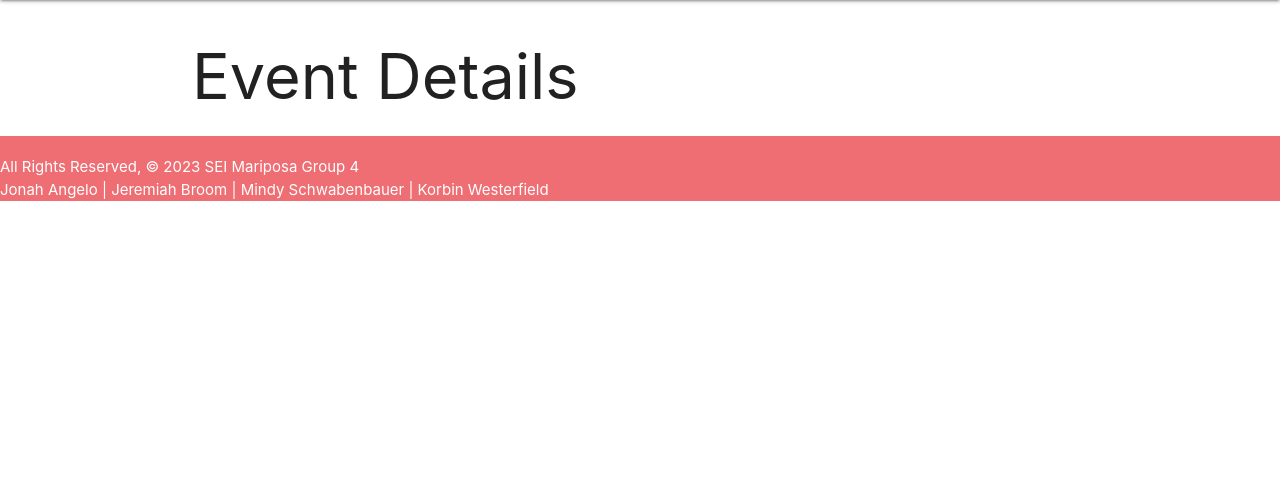
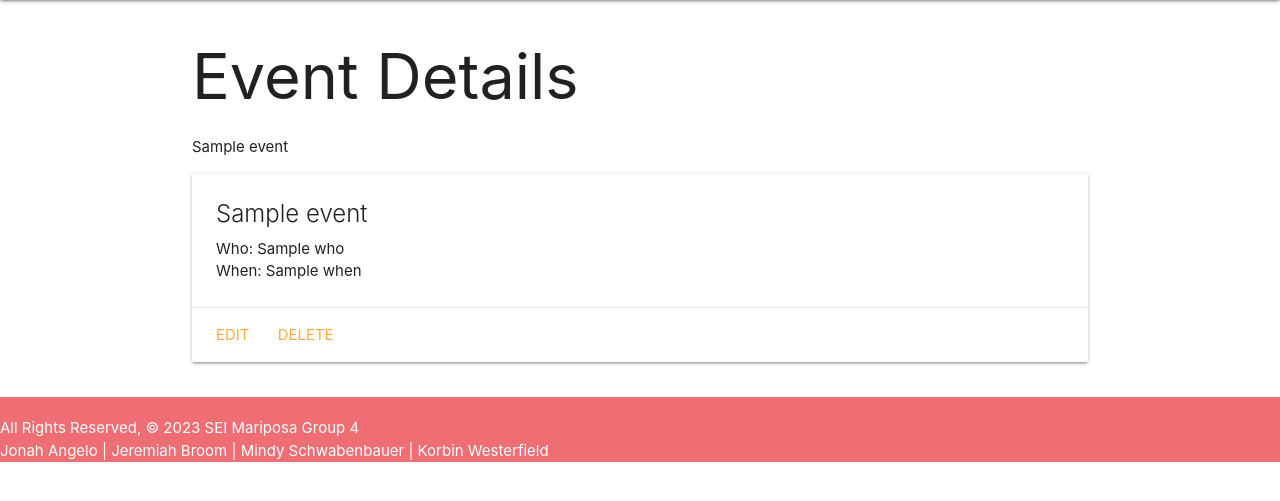
Before and after one commit to mindyschwab/Poll-App, a Django app: template planit/main_app/templates/events/detail.html in a window 1280 px wide. Shown: the part 64-565 px from the top of the page. Run offline with Django 3.2, Linux system fonts and the light colour scheme; the template is opened without the code that fills it: most values are stand-ins (such as "Sample title", 1, 10 or a date in 2020); some libraries are stand-ins or nearby versions.

```diff
--- a/planit/main_app/models.py
+++ b/planit/main_app/models.py
@@ -1,20 +1,24 @@
 from django.db import models
 from django.urls import reverse
+from datetime import date
 from django.contrib.auth.models import User
 
 # Create your models here.
 
 
 class Event(models.Model):
+    name = models.CharField(max_length=100)
     who = models.CharField(max_length=150)
     what = models.CharField(max_length=150)
     where = models.CharField(max_length=100)
-    when = models.CharField(max_length=150)
+    when = models.DateField('event Date')
     why = models.TextField(max_length=250)
     # will need to uncomment this once the superuser/admin access is created
     # adds a user_id foreignkey colum in the DB
     user = models.ForeignKey(User, on_delete=models.CASCADE)
 
+    # class Meta:
+    #     ordering = ['-date']
     # creates a Many to Many Relationship with Poll model
     # polls = models.ManyToManyField(Poll)
 
--- a/planit/main_app/templates/events/detail.html
+++ b/planit/main_app/templates/events/detail.html
@@ -2,5 +2,21 @@
 {% block content %}
 
 <h1>Event Details</h1>
+<p> {{ event.name }} </p>
+
+<div class="row">
+        <div class="card">
+            <div class="card-content">
+                <span class="card-title">{{ event.name }}</span>
+                <p>Who: {{ event.who }} </p>
+                <p>When: {{ event.when }} </p>
+            </div>
+            <div class="card-action">
+                <a href="{% url 'events_update' event.id %}">Edit</a>
+                <a href="{% url 'events_delete' event.id %}">Delete</a>
+            </div>
+        </div>
+
+</div>
 
 {% endblock %}
--- a/planit/main_app/urls.py
+++ b/planit/main_app/urls.py
@@ -7,6 +7,10 @@ urlpatterns = [
     path('events/', views.events_index, name='index'),
     path('events/<int:event_id>/', views.events_detail, name='detail'),
     path('events/create/', views.EventCreate.as_view(), name='events_create'),
+    path('events/<int:pk>/update/',
+         views.EventUpdate.as_view(), name='events_update'),
+    path('events/<int:pk>/delete/',
+         views.EventDelete.as_view(), name='events_delete'),
     path('events/<int:event_id>/assoc_group/<int:group_id>/',
          views.assoc_group, name='assoc_group'),
     path('events/<int:event_id>/unassoc_group/<int:group_id>/',
--- a/planit/planit/settings.py
+++ b/planit/planit/settings.py
@@ -24,7 +24,7 @@ BASE_DIR = Path(__file__).resolve().parent.parent
 SECRET_KEY = config('SECRET_KEY')
 
 # SECURITY WARNING: don't run with debug turned on in production!
-DEBUG = False
+DEBUG = True
 
 ALLOWED_HOSTS = ['localhost', '127.0.0.1']
 
```
Also changed, not shown: planit/main_app/templates/events/index.html (+13 -1 lines), planit/main_app/templates/main_app/event_form.html (+6 -2 lines), planit/main_app/views.py (+18 -4 lines), planit/main_app/migrations/0003_event_name_event_user_alter_event_when.py (added).
